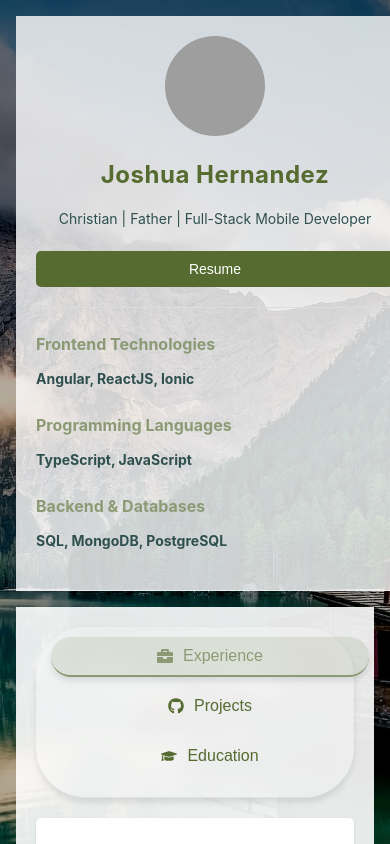
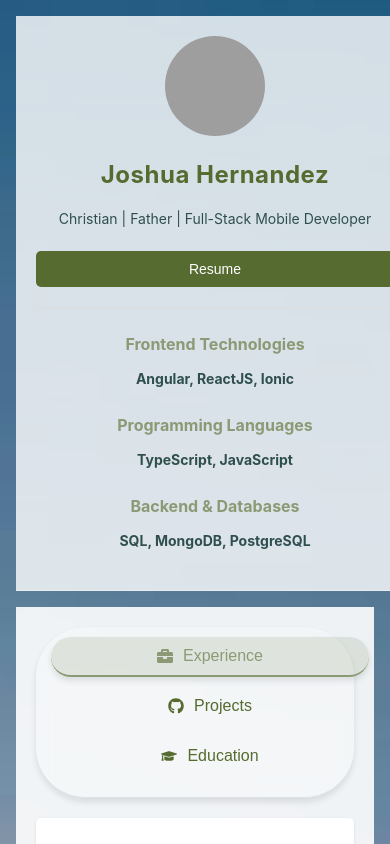
Before and after one commit to Mountainmancodes/Portfolio-Project, a React (Create React App) app: page / in a window 390 px wide. Shown: the top 844 px of the page. Built offline with nearby package versions, Linux system fonts and the light colour scheme; grey boxes are pictures that could not be loaded.

Commit message:
Trying to correct some mobile visual issues.

```diff
--- a/src/App.css
+++ b/src/App.css
@@ -1,40 +1,28 @@
 :root {
-  --primary-color: #556b2f; /* Dark Olive Green */
-  --secondary-color: #8b9a74; /* Light Olive Green */
-  --accent-color: #d9d9d9; /* Light Gray */
-  --text-color: #2f4f4f; /* Dark Slate Gray */
-  --background-color: #f5f5f5; /* Soft background */
+  --primary-color: #556b2f;
+  --secondary-color: #8b9a74;
+  --accent-color: #d9d9d9;
+  --text-color: #2f4f4f;
+  --background-color: #f5f5f5;
 }
 
 body {
   font-family: 'Arial', sans-serif;
   line-height: 1.6;
   color: var(--text-color);
+  background-color: var(--background-color);
+  background-image: url('/public/assets/images/mountain.jpg');
+  background-size: cover;
+  background-position: center;
+  background-repeat: no-repeat;
   margin: 0;
   padding: 0;
-  background-color: var(--background-color);
-}
-
-html, body {
-  height: 100%;
 }
 
 .App {
   display: flex;
   min-height: 100vh;
   flex-direction: column;
-  background-image: linear-gradient(
-    to bottom,
-    rgba(0, 0, 0, 0.3),
-    rgba(0, 0, 0, 0.3)
-  ),
-  url('/public/assets/images/mountain.jpg'); /* Replace with your image path */
-  background-size: cover;
-  background-position: center;
-  background-repeat: no-repeat;
-  background-attachment: fixed;
-  background-color: var(--background-color);
-  box-sizing: border-box;
 }
 
 .main-content {
@@ -50,18 +38,19 @@ html, body {
 .sidebar {
   width: 320px;
   padding: 20px;
-  background-color: rgba(255, 255, 255, 0.8); /* Slightly translucent background */
+  background-color: rgba(255, 255, 255, 0.8);
   color: var(--primary-color);
   border-right: 1px solid var(--secondary-color);
   box-shadow: 0 4px 6px rgba(0, 0, 0, 0.1);
   border-radius: 10px;
   flex-shrink: 0;
+  text-align: center;
 }
 
 .content-area {
   flex-grow: 1;
   padding: 20px 40px;
-  background-color: rgba(255, 255, 255, 0.9); /* Slightly translucent background */
+  background-color: rgba(255, 255, 255, 0.9);
   border-radius: 10px;
   box-shadow: 0 4px 6px rgba(0, 0, 0, 0.1);
   margin-left: 20px;
@@ -78,7 +67,6 @@ html, body {
 
 .sidebar h1 {
   font-size: 1.5rem;
-  text-align: center;
   margin-bottom: 0.5rem;
   color: var(--primary-color);
 }
@@ -87,15 +75,14 @@ html, body {
   font-size: 24px;
   font-weight: bold;
   margin-bottom: 5px;
-  text-align: center;
   color: var(--secondary-color);
   letter-spacing: 0.5px;
+  text-align: center;
 }
 
 .title {
   font-size: 14px;
   margin-bottom: 20px;
-  text-align: center;
   color: var(--text-color);
 }
 
@@ -263,6 +250,7 @@ html, body {
   text-decoration: none;
   border-radius: 5px;
   transition: background-color 0.3s ease;
+  text-align: center;
 }
 
 .btn:hover {
@@ -294,6 +282,7 @@ html, body {
     margin-bottom: 1rem;
     box-shadow: none;
     border-radius: 0;
+    text-align: center;
   }
 
   .content-area {
@@ -323,5 +312,10 @@ html, body {
   .avatar {
     width: 100px;
     height: 100px;
+    margin: 0 auto;
+  }
+
+  .name {
+    text-align: center;
   }
 }
```
